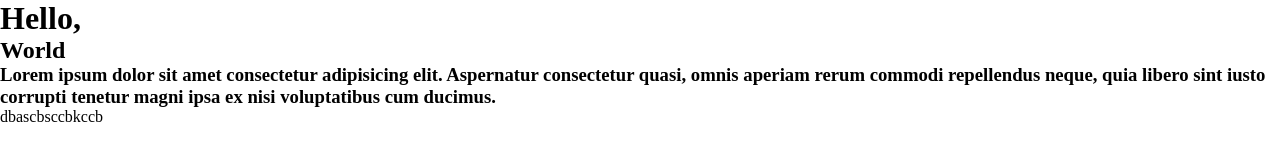
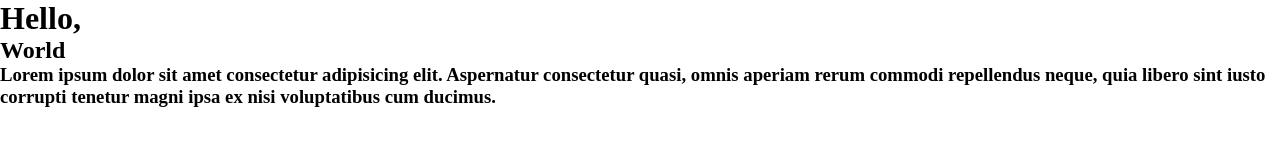
Before and after one commit to fernanda2533/curso-git, a plain HTML site: page index.html in a window 1280 px wide. Drawn offline with Linux system fonts and the light colour scheme.

Commit message:
Revert "15° commit - caos anarquia"
This reverts commit 018b3eaa539c77ad186eab021e714eddc5b971cd.

```diff
--- a/index.html
+++ b/index.html
@@ -13,5 +13,4 @@
     <h3> Lorem ipsum dolor sit amet consectetur adipisicing elit. Aspernatur consectetur quasi, omnis aperiam rerum commodi repellendus neque, quia libero sint iusto corrupti tenetur magni ipsa ex nisi voluptatibus cum ducimus.
     </h3>
 </body>
-dbascbsccbkccb
 </html>
```
